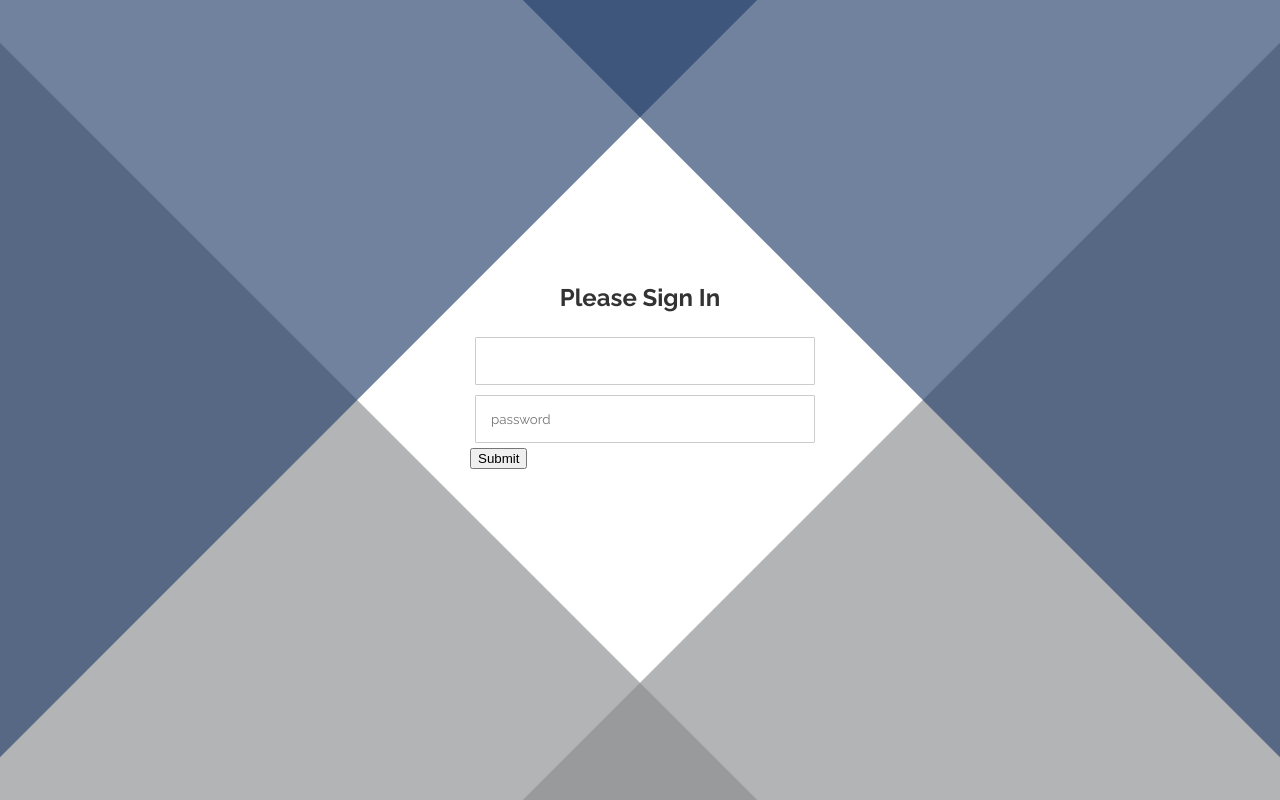
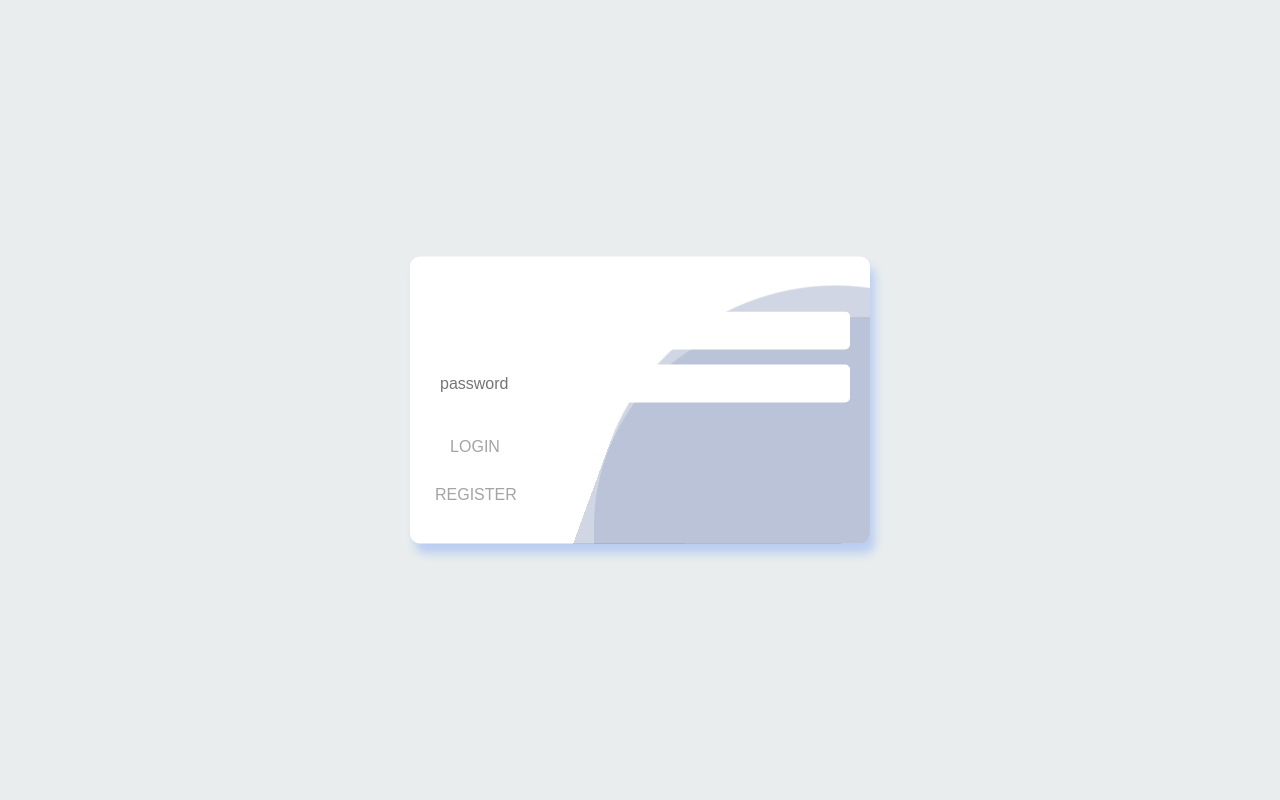
Before and after one commit to Ralabdulwahab98/FinalProject_Front-end_Test, a React (Create React App) app in the folder finalproject_front-end_test/: page / in a window 1280 px wide. Built offline with nearby package versions, Linux system fonts and the light colour scheme.

Commit message:
fix login page

```diff
--- a/finalproject_front-end_test/src/APIconfig.js
+++ b/finalproject_front-end_test/src/APIconfig.js
@@ -1,7 +1,7 @@
 let apiURL ;
 
 
-const expressPort = 58435;
+const expressPort = 5000;
 const apiUrls = {
     //http://localhost:5000/emp/
     development:`http://localhost:${expressPort}/api`,
--- a/finalproject_front-end_test/src/components/login/Login.js
+++ b/finalproject_front-end_test/src/components/login/Login.js
@@ -1,6 +1,6 @@
 import React, { Component } from "react";
 import axios from "axios";
-import apiURL from'../../APIconfig';
+import apiURL from '../../APIconfig';
 
 import { getInfo } from "./decodeToken";
 
@@ -11,7 +11,7 @@ class Login extends Component {
     super(props);
 
     this.state = {
-      empUsername: "",
+      Username: "",
       password: ""
     };
 
@@ -29,8 +29,8 @@ class Login extends Component {
     e.preventDefault();
 
     axios
-      .post(`${apiURL}/emp/login`, {
-        empUsername: this.state.empUsername,
+      .post(`${apiURL}/customer/login`, {
+        Username: this.state.Username,
         password: this.state.password
       })
       .then(res => {
@@ -60,17 +60,15 @@ class Login extends Component {
 
     return (
 
-      <div className="container" >
-        <div className="top"></div>
-        <div className="bottom"></div>
-        <div className="center">
-          <h2>Please Sign In</h2>
-          <form onSubmit={e => this.submit(e)}>
-            <input
+
+      <div>
+
+        <form className="login" onSubmit={e => this.submit(e)} >
+        <input
               type="text"
-              name="empUsername"
+              name="Username"
               onChange={e => this.change(e)}
-              value={this.state.empUsername}
+              value={this.state.Username}
             />
             <input
               type="password"
@@ -79,11 +77,18 @@ class Login extends Component {
               onChange={e => this.change(e)}
               value={this.state.password}
             />
-            <button type="submit">Submit</button>
-          </form>
-          <h2>&nbsp;</h2>
-        </div>
+          <button
+            type="submit" >Login</button>
+            <br></br>
+           <button>Register</button>
+        </form>
+        <h2>&nbsp;</h2>
+
       </div>
+
+
+
+
     );
   }
 }
--- a/finalproject_front-end_test/src/components/login/login.css
+++ b/finalproject_front-end_test/src/components/login/login.css
@@ -1,94 +1,123 @@
-@import url("https://fonts.googleapis.com/css?family=Raleway:400,700");
-*, *:before, *:after {
-  box-sizing: border-box;
+body {
+  background-color: #e9edee;
+  font-family: "Asap", sans-serif;
 }
 
-body {
-  min-height: 100vh;
-  font-family: 'Raleway', sans-serif;
+.login {
+  overflow: hidden;
+  background-color: white;
+  padding: 40px 30px 30px 30px;
+  border-radius: 10px;
+  position: absolute;
+  top: 50%;
+  left: 50%;
+  width: 400px;
+  -webkit-transform: translate(-50%, -50%);
+  -moz-transform: translate(-50%, -50%);
+  -ms-transform: translate(-50%, -50%);
+  -o-transform: translate(-50%, -50%);
+  transform: translate(-50%, -50%);
+  -webkit-transition: -webkit-transform 300ms, box-shadow 300ms;
+  -moz-transition: -moz-transform 300ms, box-shadow 300ms;
+  transition: transform 300ms, box-shadow 300ms;
+  box-shadow: 5px 10px 10px rgba(7, 86, 255, 0.2);
+}
+.login::before, .login::after {
+  content: '';
+  position: absolute;
+  width: 600px;
+  height: 600px;
+  border-top-left-radius: 40%;
+  border-top-right-radius: 45%;
+  border-bottom-left-radius: 35%;
+  border-bottom-right-radius: 40%;
+  z-index: -1;
+}
+.login::before {
+  left: 40%;
+  bottom: -130%;
+  background-color: rgba(69, 105, 144, 0.15);
+  -webkit-animation: wawes 6s infinite linear;
+  -moz-animation: wawes 6s infinite linear;
+  animation: wawes 6s infinite linear;
+}
+.login::after {
+  left: 35%;
+  bottom: -125%;
+  background-color: rgba(28, 50, 125, 0.2);
+  -webkit-animation: wawes 7s infinite;
+  -moz-animation: wawes 7s infinite;
+  animation: wawes 7s infinite;
+}
+.login > input {
+  font-family: "Asap", sans-serif;
+  display: block;
+  border-radius: 5px;
+  font-size: 16px;
+  background: white;
+  width: 100%;
+  border: 0;
+  padding: 10px 10px;
+  margin: 15px -10px;
+}
+.login > button {
+  font-family: "Asap", sans-serif;
+  cursor: pointer;
+  color: rgb(165, 163, 163);
+  font-size: 16px;
+  text-transform: uppercase;
+  width: 80px;
+  border: 0;
+  padding: 10px 0;
+  margin-top: 10px;
+  margin-left: -5px;
+  border-radius: 5px;
+  background-color: #ffffff;
+  -webkit-transition: background-color 300ms;
+  -moz-transition: background-color 300ms;
+  transition: background-color 300ms;
+}
+.login > button:hover {
+  background-color: #ebebeb;
 }
 
-.container {
+@-webkit-keyframes wawes {
+  from {
+    -webkit-transform: rotate(0);
+  }
+  to {
+    -webkit-transform: rotate(360deg);
+  }
+}
+@-moz-keyframes wawes {
+  from {
+    -moz-transform: rotate(0);
+  }
+  to {
+    -moz-transform: rotate(360deg);
+  }
+}
+@keyframes wawes {
+  from {
+    -webkit-transform: rotate(0);
+    -moz-transform: rotate(0);
+    -ms-transform: rotate(0);
+    -o-transform: rotate(0);
+    transform: rotate(0);
+  }
+  to {
+    -webkit-transform: rotate(360deg);
+    -moz-transform: rotate(360deg);
+    -ms-transform: rotate(360deg);
+    -o-transform: rotate(360deg);
+    transform: rotate(360deg);
+  }
+}
+a {
+  text-decoration: none;
+  color: rgba(255, 255, 255, 0.6);
   position: absolute;
-  width: 100%;
-  height: 100%;
-  overflow: hidden;
+  right: 10px;
+  bottom: 10px;
+  font-size: 12px;
 }
-.container:hover .top:before, .container:hover .top:after, .container:hover .bottom:before, .container:hover .bottom:after, .container:active .top:before, .container:active .top:after, .container:active .bottom:before, .container:active .bottom:after {
-  margin-left: 200px;
-  transform-origin: -200px 50%;
-  transition-delay: 0s;
-}
-.container:hover .center, .container:active .center {
-  opacity: 1;
-  transition-delay: 0.2s;
-}
-
-.top:before, .top:after, .bottom:before, .bottom:after {
-  content: '';
-  display: block;
-  position: absolute;
-  width: 200vmax;
-  height: 200vmax;
-  top: 50%;
-  left: 50%;
-  margin-top: -100vmax;
-  transform-origin: 0 50%;
-  transition: all 0.5s cubic-bezier(0.445, 0.05, 0, 1);
-  z-index: 10;
-  opacity: 0.65;
-  transition-delay: 0.2s;
-}
-
-.top:before {
-  transform: rotate(45deg);
-  background: #8B8D8E;
-}
-.top:after {
-  transform: rotate(135deg);
-  background: #8B8D8E;
-}
-
-.bottom:before {
-  transform: rotate(-45deg);
-  background: #263F6A;
-}
-.bottom:after {
-  transform: rotate(-135deg);
-  background: #263F6A;
-}
-
-.center {
-  position: absolute;
-  width: 400px;
-  height: 400px;
-  top: 50%;
-  left: 50%;
-  margin-left: -200px;
-  margin-top: -200px;
-  display: flex;
-  flex-direction: column;
-  justify-content: center;
-  align-items: center;
-  padding: 30px;
-  opacity: 0;
-  transition: all 0.5s cubic-bezier(0.445, 0.05, 0, 1);
-  transition-delay: 0s;
-  color: #333;
-}
-.center input {
-  width: 100%;
-  padding: 15px;
-  margin: 5px;
-  border-radius: 1px;
-  border: 1px solid #ccc;
-  font-family: inherit;
-}
-@media (min-width: 768px){
-.containe{
-  max-width: 100%;
-}}
-@media (min-width: 576px){
-.container {
-  max-width: 100%;
-}}
```
Also changed, not shown: finalproject_front-end_test/src/components/api.js (+4 -4 lines), finalproject_front-end_test/src/logo.svg (deleted).
